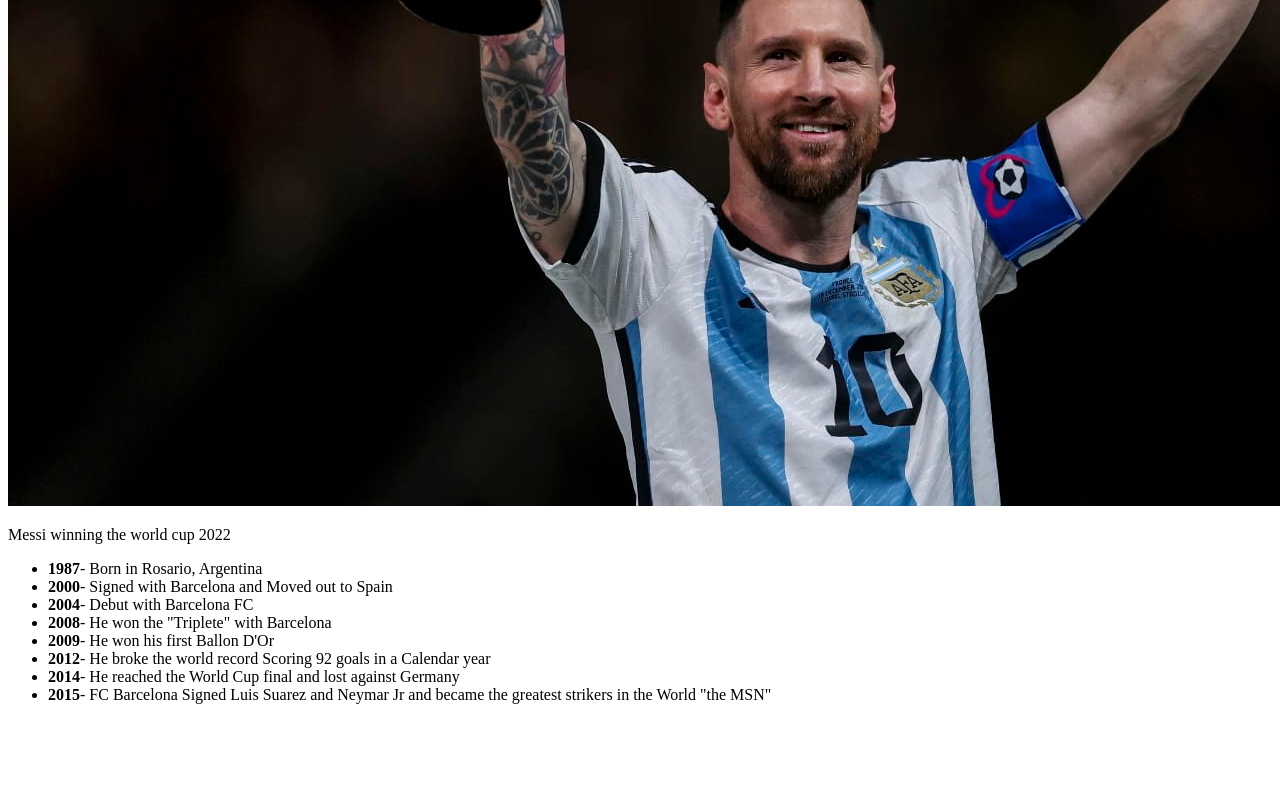
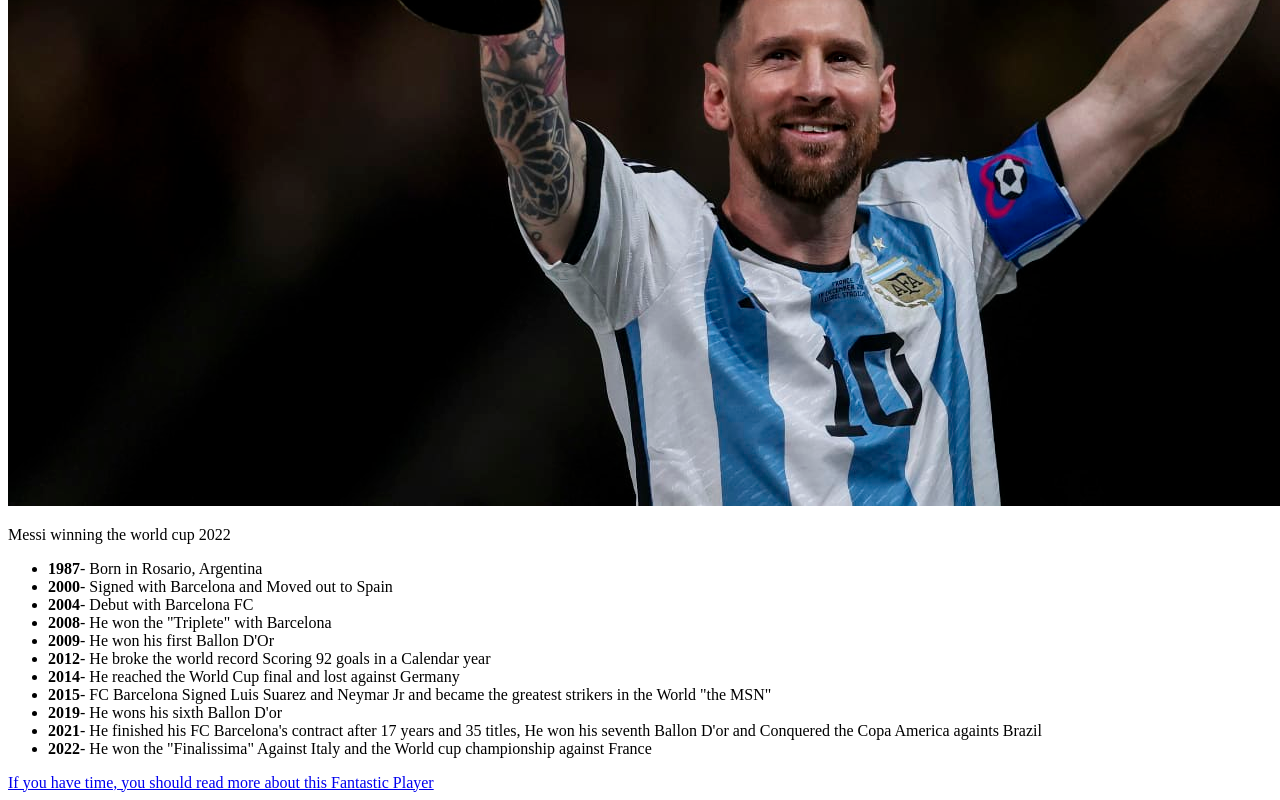
Before and after one commit to Artufelii/Microverse-trials, a plain HTML site: page index.html in a window 1280 px wide. Shown: the part 515-1315 px from the top of the page. Before the commit the page ends 1235 px from the top, so only its background shows below. Drawn offline with Linux system fonts and the light colour scheme.

Commit message:
html completo

```diff
--- a/index.html
+++ b/index.html
@@ -22,8 +22,12 @@
 			<li><strong>2012</strong>- He broke the world record Scoring 92 goals in a Calendar year</li>
 			<li><strong>2014</strong>- He reached the World Cup final and lost against Germany</li>
 			<li><strong>2015</strong>- FC Barcelona Signed Luis Suarez and Neymar Jr and became the greatest strikers in the World "the MSN"</li>
+			<li><strong>2019</strong>- He wons his sixth Ballon D'or </li>
+			<li><strong>2021</strong>- He finished his FC Barcelona's contract after 17 years and 35 titles, He won his seventh Ballon D'or and Conquered the Copa America againts Brazil</li>
+			<li><strong>2022</strong>- He won the "Finalissima" Against Italy and the World cup championship against France</li>
 		</ul>
 	</div>
+	<div><a href="https://es.wikipedia.org/wiki/Lionel_Messi"> If you have time, you should read more about this Fantastic Player</a></div>
 
 </body>
 </html>
```
